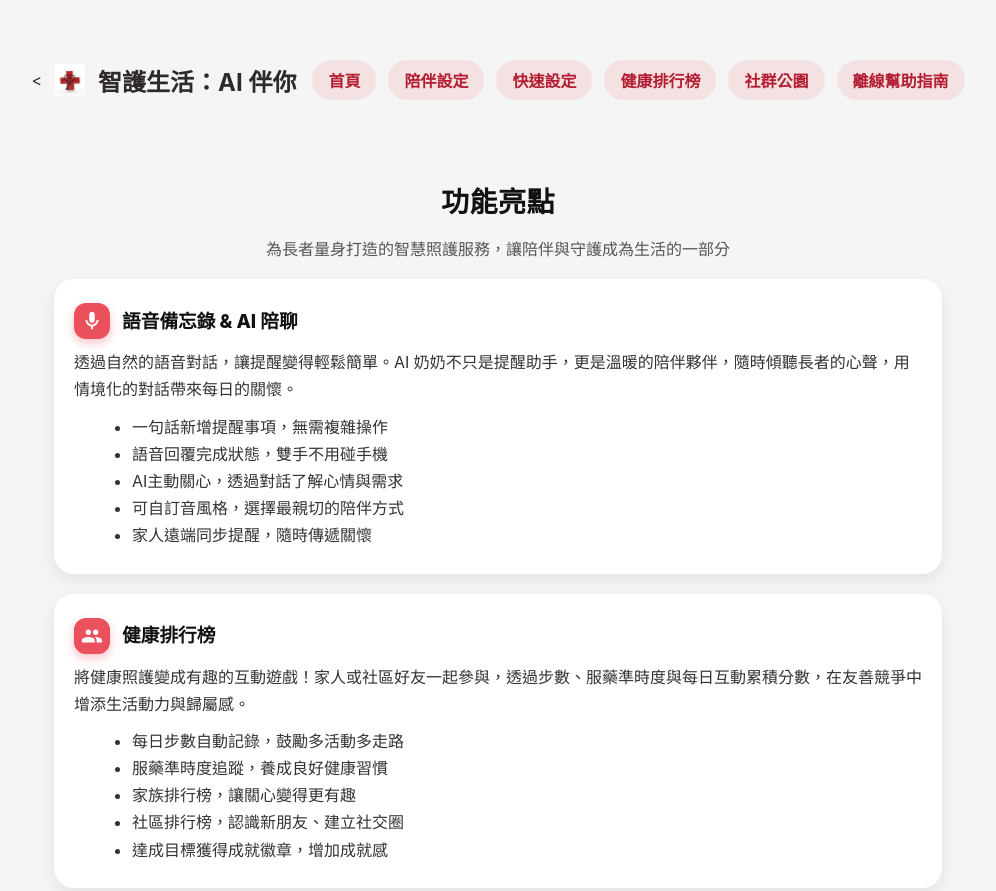
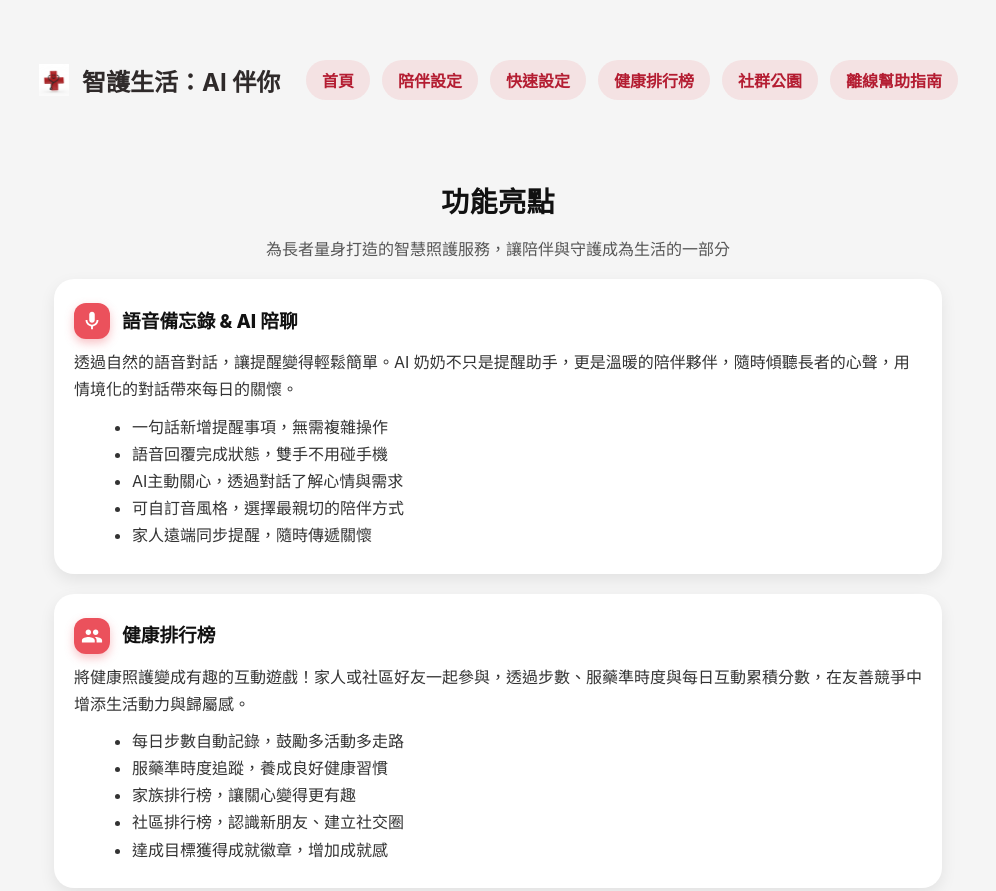
Before and after one commit to RoyPeng126/ai_companion, a website: page frontend/features.html in a window 1280 px wide. Shown: the top 891 px of the page, without its empty margins (142-1138 px from the left). Drawn offline with Linux system fonts and the light colour scheme.

Commit message:
多打引號

```diff
--- a/frontend/features.html
+++ b/frontend/features.html
@@ -95,7 +95,7 @@
   <div class="app-shell">
     <header class="top-bar" aria-label="主要導覽">
       <div class="brand">
-        <<span class="brand-logo" aria-hidden="true">
+        <span class="brand-logo" aria-hidden="true">
         <img src="assets/image/logo.jpg" alt="AI Logo" class="logo-img">
         </span>
         <h1>智護生活：AI 伴你</h1>
```
Also changed, not shown: frontend/forum.html (+1 -1 lines), frontend/guide.html (+1 -1 lines), frontend/index.html (+1 -1 lines), frontend/ranking.html (+1 -1 lines), frontend/selection.html (+1 -1 lines), frontend/setting.html (+1 -1 lines).
